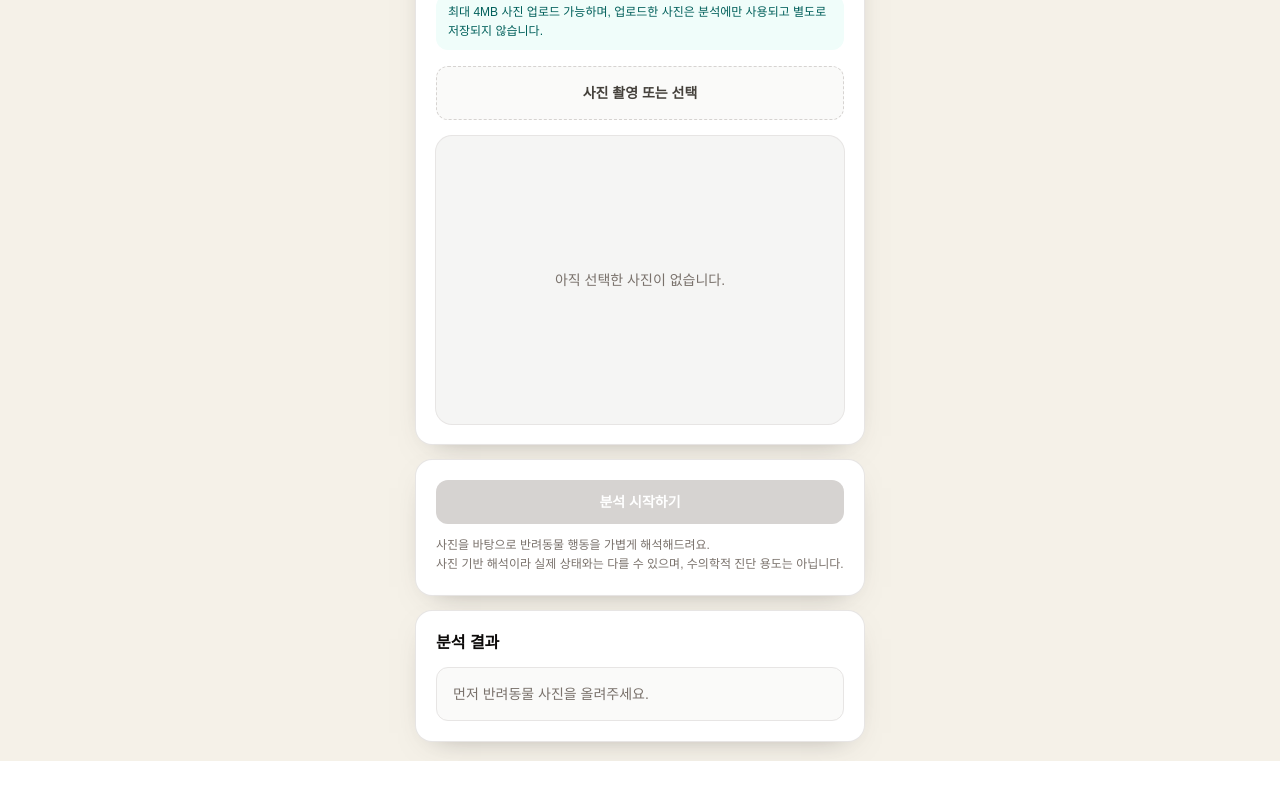
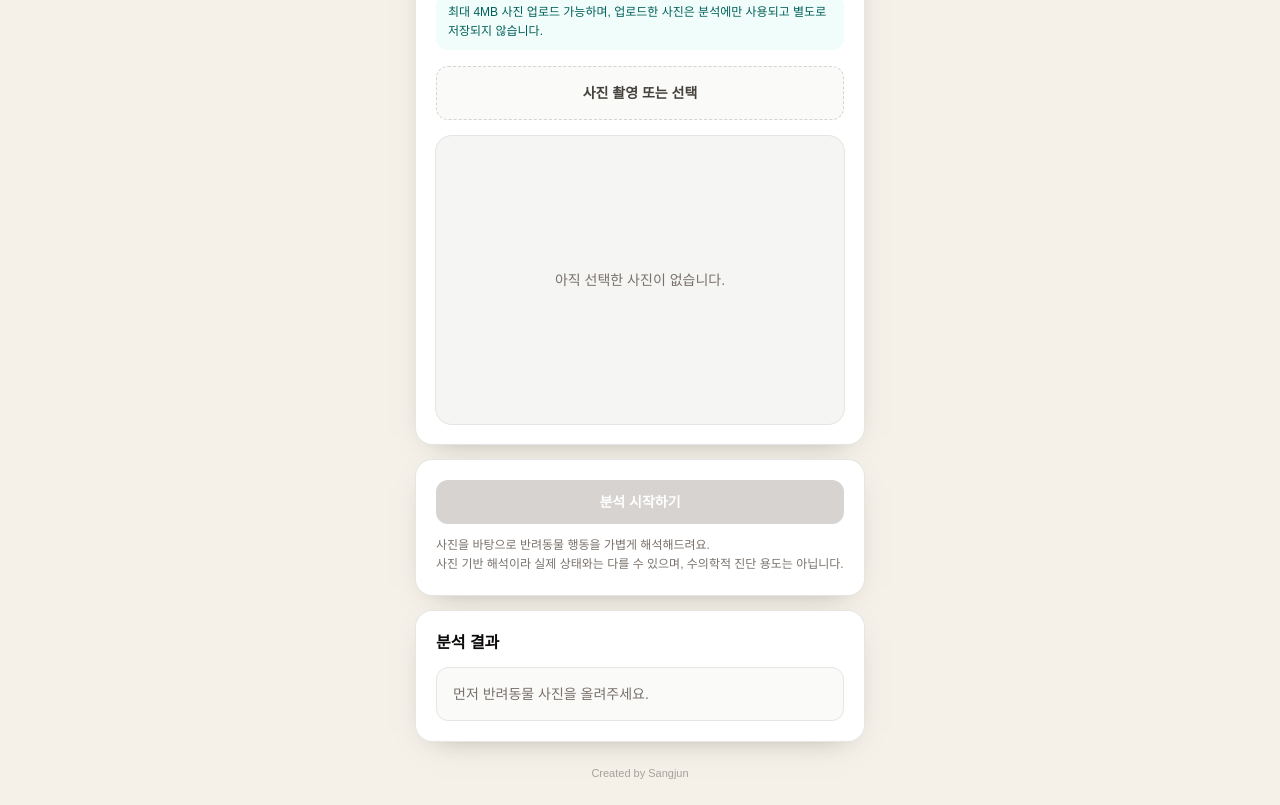
Before and after one commit to chosangjun/pet-behavior-ai, a Next.js app: page / in a window 1280 px wide. Shown: the part 276-1081 px from the top of the page. Before the commit the page ends 1037 px from the top, so only its background shows below. Built offline with nearby package versions, Linux system fonts and the light colour scheme.

Commit message:
improve follow-up validation and add footer credit

```diff
--- a/app/api/follow-up-question/route.ts
+++ b/app/api/follow-up-question/route.ts
@@ -14,7 +14,7 @@ const unrelatedAnswer =
   "사진이나 방금 분석한 행동과 이어지는 질문으로 물어봐 주시면 더 자연스럽게 이어서 볼 수 있어요.";
 
 const FOLLOW_UP_VALIDATION_MESSAGE =
-  "궁금한 점을 문장으로 입력해 주세요.";
+  "사진 속 반려동물과 관련된 질문을 입력해 주세요.";
 
 const MEANINGLESS_FOLLOW_UP_MESSAGE =
   FOLLOW_UP_VALIDATION_MESSAGE;
--- a/app/page.tsx
+++ b/app/page.tsx
@@ -510,7 +510,7 @@ const GENERAL_ANALYSIS_ERROR_MESSAGE =
   "사진을 분석하는 중 문제가 발생했어요. 잠시 후 다시 시도해 주세요.";
 
 const FOLLOW_UP_VALIDATION_MESSAGE =
-  "궁금한 점을 문장으로 입력해 주세요.";
+  "사진 속 반려동물과 관련된 질문을 입력해 주세요.";
 
 const MEANINGLESS_FOLLOW_UP_MESSAGE =
   FOLLOW_UP_VALIDATION_MESSAGE;
@@ -1096,6 +1096,10 @@ export default function Home() {
         </section>
       </div>
 
+      <footer className="mx-auto mt-6 w-full max-w-md pb-1 text-center text-[11px] text-stone-400">
+        Created by Sangjun
+      </footer>
+
       {modalImageUrl ? (
         <div className="fixed inset-0 z-50 flex items-center justify-center bg-stone-950/85 p-4">
           <div className="w-full max-w-3xl rounded-2xl bg-stone-950 p-3">
```
